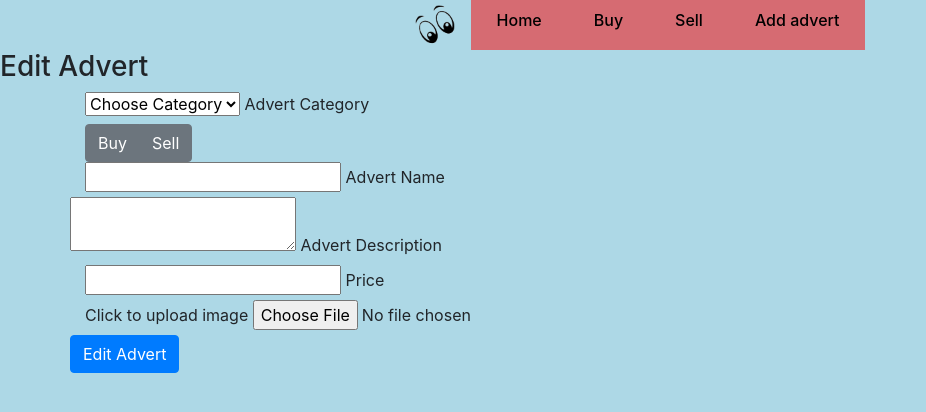
After one commit to romangrubic/Snoop-Adverts-Flask, a Flask app: template templates/edit_advert.html in a window 1280 px wide. The commit adds this page. Shown: the top 412 px of the page, without its empty margins (0-926 px from the left). Run offline with Flask 2, Linux system fonts and the light colour scheme; the template is opened without the code that fills it, so the values that code supplies are empty; some libraries are stand-ins or nearby versions.

Commit message:
Added EDIT option for adverts.

```diff
--- a/app.py
+++ b/app.py
@@ -23,13 +23,13 @@ def home():
 # --------- Buying page -----------------------------------------
 @app.route('/buy')
 def buy():
-    return render_template('buy.html', tittle="Buy", adverts=mongo.db.advert.find({"buy/sell": "buy"}))
+    return render_template('buy.html', tittle="Buy", adverts=mongo.db.advert.find({"buyorsell": "buy"}))
 
 
 # --------- Selling page ----------------------------------------
 @app.route('/sell')
 def sell():
-    return render_template('sell.html', tittle="Sell", adverts=mongo.db.advert.find({"buy/sell": "sell"}))
+    return render_template('sell.html', tittle="Sell", adverts=mongo.db.advert.find({"buyorsell": "sell"}))
 
 
 # --------- Single advert page ----------------------------------
@@ -55,7 +55,7 @@ def insert_advert():
         mongo.save_file(advert_image.filename, advert_image)
 
     new_advert = {
-        'buy/sell': request.form.get('buy/sell'),
+        'buyorsell': request.form.get('buyorsell'),
         'category_name': request.form.get('category_name'),
         'advert_name': request.form.get('advert_name'),
         'advert_description': request.form.get('advert_description'),
@@ -74,6 +74,34 @@ def file(filename):
     return mongo.send_file(filename)
 
 
+# ------------- Edit advert ------------------------------------
+@app.route('/edit_advert/<advert_id>')
+def edit_advert(advert_id):
+    the_advert = mongo.db.advert.find_one({"_id": ObjectId(advert_id)})
+    all_categories = mongo.db.categories.find()
+    return render_template('edit_advert.html', tittle="Edit Advert",  advert=the_advert, categories=all_categories)
+
+
+# ------------ Update advert -----------------------------------
+@app.route('/update_advert/<advert_id>', methods=['POST'])
+def update_advert(advert_id):
+    advert = mongo.db.advert
+    advert_image = request.files['advert_image']
+
+    advert.update({'_id': ObjectId(advert_id)},
+                 {
+        'buyorsell': request.form.get('buyorsell'),
+        'category_name': request.form.get('category_name'),
+        'advert_name': request.form.get('advert_name'),
+        'advert_description': request.form.get('advert_description'),
+        'price': request.form.get('price'),
+        'contact_info': request.form.get('contact_info'),
+        'location': request.form.get('location'),
+        'imageURL': advert_image.filename
+    })
+    return redirect(url_for('home'))
+
+
 # ------------- Host/Port/Debug --------------------------------
 if __name__ == '__main__':
     app.run(host=os.environ.get('IP'),
--- a/templates/add_advert.html
+++ b/templates/add_advert.html
@@ -4,10 +4,10 @@
 	<form action="{{ url_for('insert_advert') }}" method="POST" enctype="multipart/form-data" class="col-12">
 		<div class="btn-group btn-group-toggle" data-toggle="buttons">
 			<label class="btn btn-secondary">
-                <input type="radio" name="buy/sell" value="buy" id="buy-option"> Buy
+                <input type="radio" name="buyorsell" value="buy" id="buy-option"> Buy
             </label>
 			<label class="btn btn-secondary">
-                <input type="radio" name="buy/sell" value="sell" id="sell-option">Sell
+                <input type="radio" name="buyorsell" value="sell" id="sell-option">Sell
             </label>
 		</div>
 		<div class="row">
--- /dev/null
+++ b/templates/edit_advert.html
@@ -0,0 +1,64 @@
+{% extends 'base.html'%} {% block content %}
+
+<h3>Edit Advert</h3>
+<div class="container">
+	<div class="row">
+		<form action="{{ url_for('update_advert', advert_id=advert._id) }}" method="POST" enctype="multipart/form-data" class="col-12">
+			<div class="row">
+				<div class="col-8">
+					<select id="category" name="category_name">
+                  <option value="" disabled selected>Choose Category</option>
+                  {% for cat in categories %}
+                      {% if cat.category_name == advert.category_name%}
+                      <option value="{{cat.category_name}}" selected >{{cat.category_name}}</option>
+                      {% else %}
+                       <option value="{{cat.category_name}}">{{cat.category_name}}</option>
+                    {% endif %}
+                  {% endfor %}
+                </select>
+					<label>Advert Category</label>
+				</div>
+			</div>
+			<div class="row">
+				<div class="input-field col-8">
+					<div class="btn-group btn-group-toggle" data-toggle="buttons" >
+						<label class="btn btn-secondary">
+                            <input type="radio" name="buyorsell" value="buy" id="buy-option"> Buy
+                        </label>
+						<label class="btn btn-secondary">
+                            <input type="radio" name="buyorsell" value="sell" id="sell-option">Sell
+                        </label>
+					</div>
+				</div>
+			</div>
+			<div class="row">
+				<div class="input-field col-8">
+					<input id="advert_name" name="advert_name" type="text" value="{{advert.advert_name}}">
+					<label for="advert_name">Advert Name</label>
+				</div>
+			</div>
+			<div class="row">
+				<div class="input-field">
+					<textarea name="advert_description" id="advert_description" value="{{advert.advert_description}}">{{advert.advert_description}}</textarea>
+					<label for="advert_description">Advert Description</label>
+				</div>
+			</div>
+			<div class="row">
+				<div class="input-field col-12">
+					<input id="price" name="price" type="text" value="{{advert.price}}">
+					<label for="price">Price</label>
+				</div>
+			</div>
+            <div class="row">
+						<div class="col-6">
+							<label for="advert_image">Click to upload image</label>
+							<input type="file" id="advert_image" name="advert_image" value="{{advert.imageURL}}" accept="image/*">
+                        </div>
+					</div>
+			<div class="row">
+				<button class="btn btn-primary" type="submit" name="action">Edit Advert</button>
+			</div>
+		</form>
+	</div>
+</div>
+{% endblock %}
--- a/templates/view_advert.html
+++ b/templates/view_advert.html
@@ -3,6 +3,7 @@
 <div class="container">
 <div class="row">
 	<h1>{{advert.advert_name}}</h1>
+    <a href="{{url_for('edit_advert', advert_id=advert._id)}}" class="btn btn-primary">Edit</a>
 </div>
 </div>
 {% endblock %}
```
